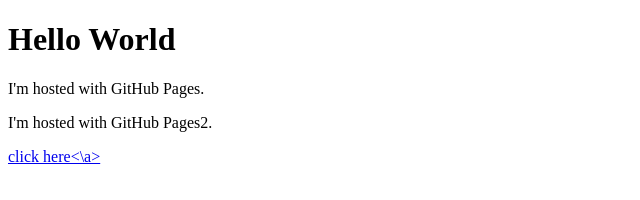
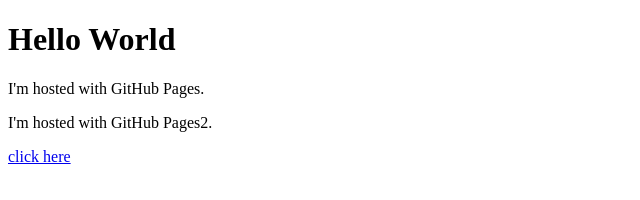
Before and after one commit to samirvtui/samirvtui.github.io, a plain HTML site: page index.html in a window 1280 px wide. Shown: the full height of the page, 0-640 px from the left. Drawn offline with Linux system fonts and the light colour scheme.

Commit message:
Update index.html

```diff
--- a/index.html
+++ b/index.html
@@ -4,6 +4,6 @@
 <h1>Hello World</h1>
 <p>I'm hosted with GitHub Pages.</p>
 <p>I'm hosted with GitHub Pages2.</p>
-<a href="https://lms.englishchess.org.uk/lms/organisation/308">click here<\a>
+<a href="https://lms.englishchess.org.uk/lms/organisation/308">click here</a>
 </body>
 </html>
```
